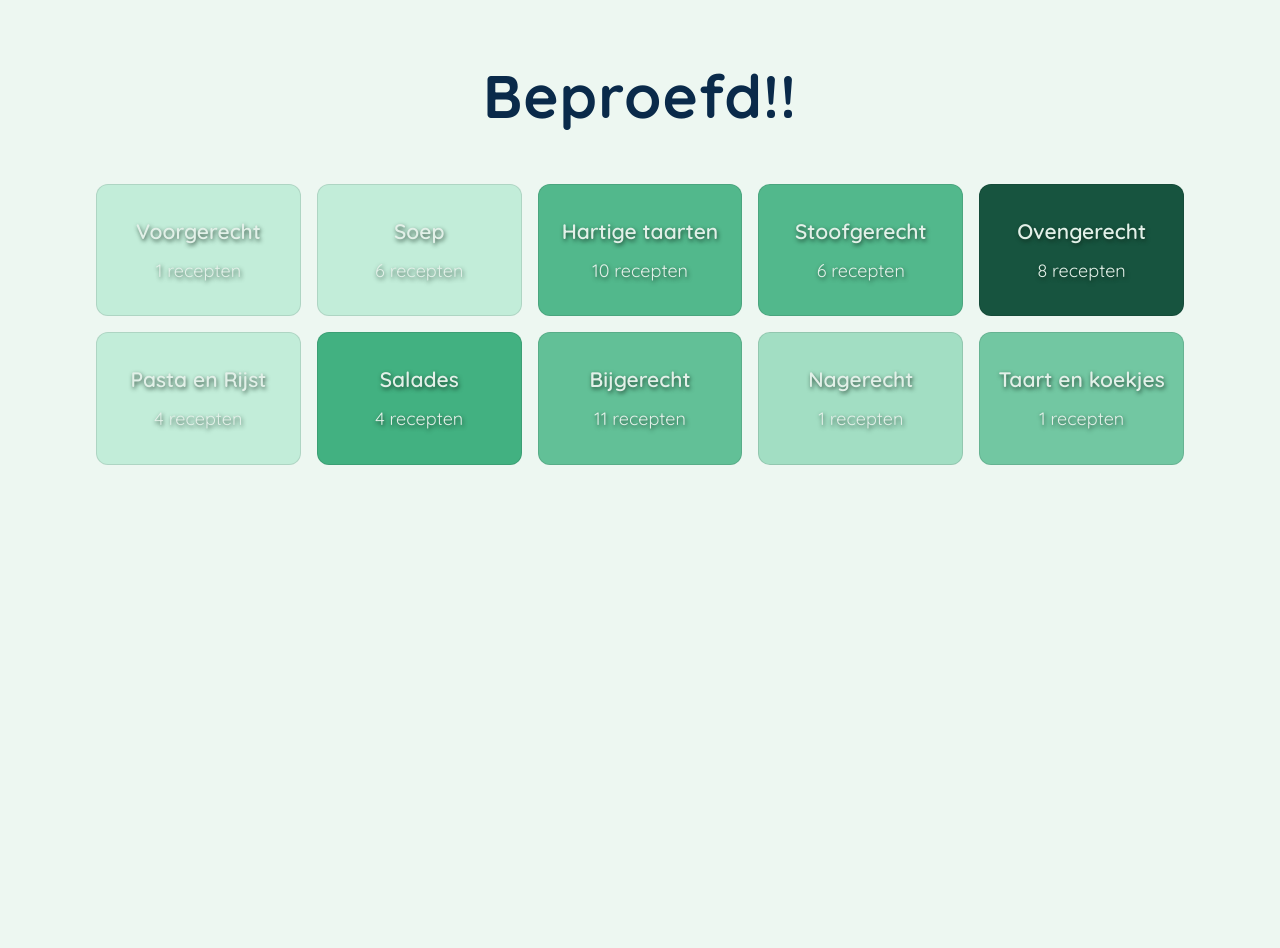
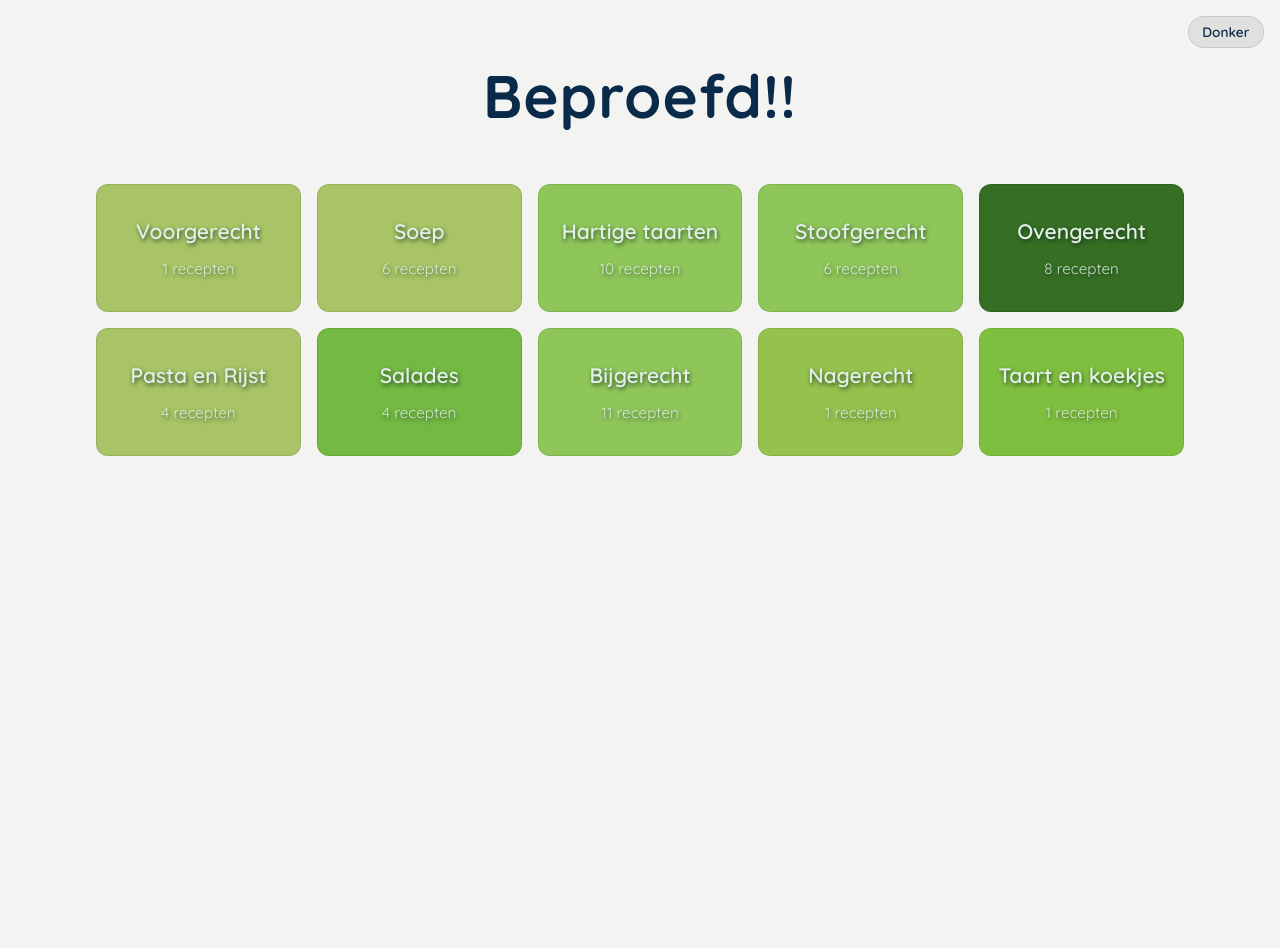
Before and after one commit to etillema/recepten, a Jekyll site: the page built from index.md, in a window 1280 px wide. Built offline with Jekyll 4.4.1, drawn with Linux system fonts in a browser that asks for light colours.

Commit message:
stijl: voeg donker/licht-modus toe met moodboard-kleuren en uniforme typografie
- Kleurenpalet teruggebracht van 16 naar 8 tinten, gesplitst in licht- en donkervariant op basis van de moodboards
- Achtergrond en accentkleuren via CSS-variabelen; systeemvoorkeur wordt automatisch gevolgd via prefers-color-scheme
- Schakelknop rechtsboven voor handmatig wisselen; voorkeur blijft bewaard in localStorage
- font-family: inherit in de universele selector zodat <a> en <button> het body-font overnemen
- Subtitel-typografie (font-size, font-weight, opacity) samengevoegd in één gedeelde selector voor homepagina en submenu

Co-Authored-By: Claude Sonnet 4.6 <noreply@anthropic.com>

```diff
--- a/_layouts/default.html
+++ b/_layouts/default.html
@@ -5,15 +5,61 @@
   <meta name="viewport" content="width=device-width, initial-scale=1.0">
   <title>{{ page.title | default: site.title }}</title>
   <link rel="stylesheet" href="{{ '/assets/css/style.css' | relative_url }}">
+  <script>
+    (function() {
+      var stored = localStorage.getItem('theme');
+      if (stored) {
+        document.documentElement.setAttribute('data-theme', stored);
+      }
+    })();
+  </script>
 </head>
 <body>
+  <button class="theme-toggle" id="themeToggle" aria-label="Schakel thema"></button>
   <main class="container">
     {{ content }}
   </main>
   <script>
-    const palette = [{% for color in site.data.colors %}"{{ color }}"{% unless forloop.last %},{% endunless %}{% endfor %}];
-    document.querySelectorAll('.categorie-card, .recept-card').forEach(el => {
-      el.style.backgroundColor = palette[Math.floor(Math.random() * palette.length)];
+    var lightPalette = [{% for color in site.data.colors.light %}"{{ color }}"{% unless forloop.last %},{% endunless %}{% endfor %}];
+    var darkPalette  = [{% for color in site.data.colors.dark  %}"{{ color }}"{% unless forloop.last %},{% endunless %}{% endfor %}];
+
+    function isDark() {
+      var theme = document.documentElement.getAttribute('data-theme');
+      if (theme === 'dark') return true;
+      if (theme === 'light') return false;
+      return window.matchMedia('(prefers-color-scheme: dark)').matches;
+    }
+
+    function applyPalette() {
+      var palette = isDark() ? darkPalette : lightPalette;
+      document.querySelectorAll('.categorie-card, .recept-card').forEach(function(el) {
+        el.style.backgroundColor = palette[Math.floor(Math.random() * palette.length)];
+      });
+    }
+
+    function updateToggleLabel() {
+      document.getElementById('themeToggle').textContent = isDark() ? 'Licht' : 'Donker';
+    }
+
+    document.getElementById('themeToggle').addEventListener('click', function() {
+      var current = document.documentElement.getAttribute('data-theme');
+      var systemDark = window.matchMedia('(prefers-color-scheme: dark)').matches;
+      var currentlyDark = current === 'dark' || (!current && systemDark);
+      var next = currentlyDark ? 'light' : 'dark';
+      document.documentElement.setAttribute('data-theme', next);
+      localStorage.setItem('theme', next);
+      updateToggleLabel();
+      applyPalette();
+    });
+
+    applyPalette();
+    updateToggleLabel();
+
+    window.matchMedia('(prefers-color-scheme: dark)').addEventListener('change', function() {
+      if (!localStorage.getItem('theme')) {
+        updateToggleLabel();
+        applyPalette();
+      }
     });
   </script>
 </body>
--- a/assets/css/style.css
+++ b/assets/css/style.css
@@ -4,23 +4,82 @@
   margin: 0;
   padding: 0;
   box-sizing: border-box;
+  font-family: inherit;
 }
 
 :root {
-  --color-primary: #2c3e50;
-  --color-accent: #e74c3c;
-  --color-light: #ecf0f1;
+  --bg-page: #F3F4F2;
+  --text-title: #0A2A4A;
+  --text-body: #1a2a1a;
+  --text-muted: #555;
+  --recept-bg: #ffffff;
+  --recept-border: rgba(0, 0, 0, 0.1);
+  --meta-bg: #F3F4F2;
+  --meta-text: #0A2A4A;
+  --tips-bg: #F3F4F2;
+  --tag-bg: #F3F4F2;
+  --tag-text: #0A2A4A;
+  --tag-border: rgba(0, 0, 0, 0.08);
+  --nav-border: #ddd;
+  --accent: #5DA33A;
+  --accent-hover: #478A2F;
   --color-border: #bdc3c7;
-  --color-text: #2c3e50;
   --spacing-unit: 1rem;
+  --toggle-bg: rgba(0, 0, 0, 0.08);
+  --toggle-color: #0A2A4A;
+}
+
+[data-theme="dark"] {
+  --bg-page: #12161A;
+  --text-title: #e8f5e2;
+  --text-body: #c8dfc0;
+  --text-muted: #8aaa80;
+  --recept-bg: #1e2820;
+  --recept-border: rgba(255, 255, 255, 0.08);
+  --meta-bg: #1a2a1a;
+  --meta-text: #c8dfc0;
+  --tips-bg: #1a2a1a;
+  --tag-bg: #1a2a1a;
+  --tag-text: #c8dfc0;
+  --tag-border: rgba(255, 255, 255, 0.08);
+  --nav-border: #2a3a2a;
+  --accent: #6CAF50;
+  --accent-hover: #8BC38A;
+  --color-border: #2a3a2a;
+  --toggle-bg: rgba(255, 255, 255, 0.08);
+  --toggle-color: #c8dfc0;
+}
+
+@media (prefers-color-scheme: dark) {
+  :root:not([data-theme="light"]) {
+    --bg-page: #12161A;
+    --text-title: #e8f5e2;
+    --text-body: #c8dfc0;
+    --text-muted: #8aaa80;
+    --recept-bg: #1e2820;
+    --recept-border: rgba(255, 255, 255, 0.08);
+    --meta-bg: #1a2a1a;
+    --meta-text: #c8dfc0;
+    --tips-bg: #1a2a1a;
+    --tag-bg: #1a2a1a;
+    --tag-text: #c8dfc0;
+    --tag-border: rgba(255, 255, 255, 0.08);
+    --nav-border: #2a3a2a;
+    --accent: #6CAF50;
+    --accent-hover: #8BC38A;
+    --color-border: #2a3a2a;
+    --toggle-bg: rgba(255, 255, 255, 0.08);
+    --toggle-color: #c8dfc0;
+  }
 }
 
 body {
   font-family: 'Quicksand', 'Nunito', 'Varela Round', system-ui, -apple-system, BlinkMacSystemFont, "Segoe UI", Roboto, sans-serif;
   line-height: 1.6;
-  color: var(--color-text);
-  background-color: #EDF7F1;
+  color: var(--text-body);
+  background-color: var(--bg-page);
   font-size: 1.1rem;
+  transition: background-color 0.3s, color 0.3s;
 }
 
 /* Navbar */
@@ -51,11 +110,35 @@ body {
   font-size: 1.8rem;
 }
 
+/* Thema-schakelaar */
+.theme-toggle {
+  position: fixed;
+  top: 1rem;
+  right: 1rem;
+  z-index: 1000;
+  background: var(--toggle-bg);
+  color: var(--toggle-color);
+  border: 1px solid var(--recept-border);
+  border-radius: 20px;
+  padding: 0.4rem 0.85rem;
+  font-size: 0.85rem;
+  font-weight: 600;
+  cursor: pointer;
+  transition: background 0.2s, color 0.2s;
+  backdrop-filter: blur(4px);
+}
+
+.theme-toggle:hover {
+  background: var(--accent);
+  color: white;
+  border-color: var(--accent);
+}
+
 /* Hero titel */
 .hero-title {
   font-size: 3.75rem;
   font-weight: 800;
-  color: #0A2A4A;
+  color: var(--text-title);
   text-align: center;
   margin: 3rem 0 2.5rem 0;
   letter-spacing: 1px;
@@ -116,9 +199,16 @@ body {
   text-align: center;
 }
 
+/* Gedeelde subtitel-stijl: "X recepten" op homepagina én "X min · Y personen" in submenu */
+.categorie-card p,
+.recept-card .recept-meta-card {
+  font-size: 0.95rem;
+  font-weight: 400;
+  opacity: 0.85;
+}
+
 .categorie-card p {
   margin: 0.5rem 0 0 0;
-  font-size: 18px;
   text-align: center;
 }
 
@@ -162,9 +252,6 @@ body {
 
 .recept-card .recept-meta-card {
   margin: 4px 0 0;
-  font-size: 0.95rem;
-  font-weight: 400;
-  opacity: 0.85;
   display: flex;
   gap: 8px;
 }
@@ -188,26 +275,26 @@ body {
 .categorie-header h1 {
   font-size: 3.75rem;
   font-weight: 800;
-  color: #0A2A4A;
+  color: var(--text-title);
   margin-bottom: 0.5rem;
 }
 
 .categorie-header p {
   font-size: 1.1rem;
-  color: #666;
+  color: var(--text-muted);
 }
 
 /* Categorie navigatie */
 .categorie-nav {
   margin-top: 3rem;
   padding-top: 2rem;
-  border-top: 1px solid #ddd;
+  border-top: 1px solid var(--nav-border);
   text-align: center;
 }
 
 .categorie-nav a {
   display: inline-block;
-  background-color: #3A8B6E;
+  background-color: var(--accent);
   color: white;
   padding: 0.75rem 1.5rem;
   border-radius: 12px;
@@ -219,23 +306,24 @@ body {
 }
 
 .categorie-nav a:hover {
-  background-color: #2D7A5E;
+  background-color: var(--accent-hover);
 }
 
 /* Recept detail pagina */
 .recept {
-  background: white;
+  background: var(--recept-bg);
   padding: 2.5rem;
   border-radius: 12px;
-  border: 1.5px solid rgba(0, 0, 0, 0.1);
+  border: 1.5px solid var(--recept-border);
   max-width: 900px;
   margin: 2rem auto;
+  transition: background 0.3s;
 }
 
 .recept h1 {
-  color: #0A2A4A;
+  color: var(--text-title);
   margin-bottom: 1.5rem;
-  border-bottom: 3px solid #3A8B6E;
+  border-bottom: 3px solid var(--accent);
   padding-bottom: 0.75rem;
   font-size: 2.5rem;
   font-weight: 700;
@@ -250,26 +338,26 @@ body {
 
 .recept-meta span {
   display: inline-block;
-  background-color: #F0EDE4;
+  background-color: var(--meta-bg);
   padding: 0.5rem 1rem;
   border-radius: 8px;
   font-size: 0.95rem;
   margin-right: 0.5rem;
-  color: #0A2A4A;
-  border: 1px solid rgba(0, 0, 0, 0.08);
+  color: var(--meta-text);
+  border: 1px solid var(--tag-border);
 }
 
 .recept-meta .categorie {
-  background-color: #3A8B6E;
+  background-color: var(--accent);
   color: white;
 }
 
 .recept-details {
-  background-color: #F0EDE4;
+  background-color: var(--meta-bg);
   padding: 1.5rem;
   border-radius: 8px;
   margin: 1.5rem 0;
-  border: 1px solid rgba(0, 0, 0, 0.08);
+  border: 1px solid var(--tag-border);
 }
 
 .recept-details p {
@@ -284,11 +372,11 @@ body {
 
 .ingredienten h2,
 .stappen h2 {
-  color: #0A2A4A;
+  color: var(--text-title);
   margin-bottom: 1.5rem;
   font-size: 1.7rem;
   font-weight: 700;
-  border-bottom: 2px solid #3A8B6E;
+  border-bottom: 2px solid var(--accent);
   padding-bottom: 0.5rem;
 }
 
@@ -309,16 +397,16 @@ body {
 }
 
 .tips {
-  background-color: #F0EDE4;
+  background-color: var(--tips-bg);
   padding: 1.5rem;
-  border-left: 4px solid #3A8B6E;
+  border-left: 4px solid var(--accent);
   border-radius: 8px;
   margin: 2rem 0;
 }
 
 .tips h3 {
   margin-bottom: 1rem;
-  color: #0A2A4A;
+  color: var(--text-title);
   font-weight: 700;
 }
 
@@ -338,26 +426,26 @@ body {
 
 .tag {
   display: inline-block;
-  background-color: #F0EDE4;
-  color: #0A2A4A;
+  background-color: var(--tag-bg);
+  color: var(--tag-text);
   padding: 0.4rem 0.8rem;
   border-radius: 20px;
   font-size: 0.85rem;
   margin-right: 0.5rem;
   margin-bottom: 0.5rem;
-  border: 1px solid rgba(0, 0, 0, 0.08);
+  border: 1px solid var(--tag-border);
 }
 
 /* Navigatie */
 .recept-nav {
   margin-top: 2rem;
   padding-top: 2rem;
-  border-top: 1px solid var(--color-border);
+  border-top: 1px solid var(--nav-border);
 }
 
 .recept-nav a {
   display: inline-block;
-  background-color: #3A8B6E;
+  background-color: var(--accent);
   color: white;
   padding: 0.75rem 1.5rem;
   border-radius: 8px;
@@ -368,7 +456,7 @@ body {
 }
 
 .recept-nav a:hover {
-  background-color: #2D7A5E;
+  background-color: var(--accent-hover);
 }
 
 /* Knoppen */
@@ -389,12 +477,12 @@ body {
 }
 
 .btn-primary {
-  background-color: #3A8B6E;
+  background-color: var(--accent);
   color: white;
 }
 
 .btn-primary:hover {
-  background-color: #2D7A5E;
+  background-color: var(--accent-hover);
 }
 
 .recept-actions {
```
Also changed, not shown: _data/colors.yml (+19 -16 lines), _data/mood-boards/groentinten-dark-mode.png (added), 1 other file.
